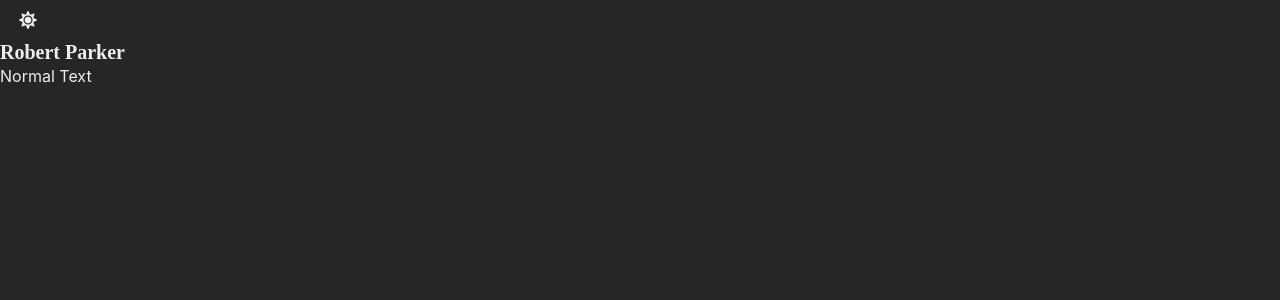
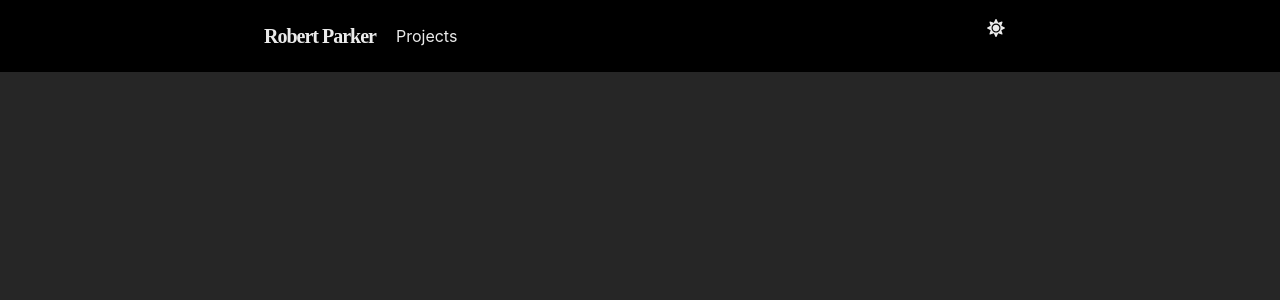
Before and after one commit to parkerro-dev/parkerro-dev.github.io, a React (Create React App) app: page / in a window 1280 px wide. Shown: the top 300 px of the page. Built offline with nearby package versions, Linux system fonts and the light colour scheme.

Commit message:
Added Nav Bar

```diff
--- a/package.json
+++ b/package.json
@@ -13,6 +13,7 @@
     "react": "^18.2.0",
     "react-dom": "^18.2.0",
     "react-icons": "^3.11.0",
+    "react-router-dom": "^6.3.0",
     "react-scripts": "5.0.1",
     "web-vitals": "^0.2.4"
   },
--- /dev/null
+++ b/src/components/NavBar.js
@@ -0,0 +1,65 @@
+import React from 'react'
+import {Box,
+    Container,
+    Heading,
+    Text,
+    Flex,
+    Stack,
+    useColorModeValue} from '@chakra-ui/react';
+import { NavLink } from 'react-router-dom';
+import { ColorModeSwitcher } from '../components/ColorModeSwitcher';
+
+function linkComponent(){
+    const active = 1
+}
+
+function NavBar() {
+  return (
+    <Box
+    as='nav'
+    position='fixed'
+    width='100%'
+    bg={useColorModeValue('white','black')}
+    zIndex={2}
+    sx={{backdropFilter: 'blur(5px)'}}>
+        <Container
+        maxW="container.md"
+        display="flex"
+        p={2}
+        wrap="wrap"
+        align="center"
+        justify="space-between">
+            <Flex align="center" mr={5}>
+            <Heading size="md" letterSpacing={'tighter'}>Robert Parker</Heading>
+            </Flex>
+
+            <Stack
+            direction={{base: 'column', md: 'row'}}
+            display={{base: 'none', md: 'flex'}}
+            width={{base: 'full', md: 'auto'}}
+            alignItems='center'
+            flexGrow={1}
+            mt ={{base: 4, md: 0}}>
+
+                <NavLink
+                style={({ isActive }) => {
+                    return {
+                      display: "block",
+                      margin: "1rem 0",
+                      color: isActive ? "red" : "",
+                    };}}
+                to={'/projects'}>
+                    Projects
+                </NavLink>
+
+            </Stack>
+
+            <Box flex={1} align='right'>
+                <ColorModeSwitcher justifySelf="flex-end" />
+            </Box>
+        </Container>
+    </Box>
+  )
+}
+
+export default NavBar
--- a/src/index.js
+++ b/src/index.js
@@ -2,17 +2,28 @@ import { ColorModeScript } from '@chakra-ui/react';
 import React, { StrictMode } from 'react';
 import * as ReactDOM from 'react-dom/client';
 import App from './pages/App';
+import College from './pages/College';
+import Projects from './pages/Projects';
 import reportWebVitals from './reportWebVitals';
 import * as serviceWorker from './serviceWorker';
+import { BrowserRouter, Routes, Route } from 'react-router-dom';
 
 const container = document.getElementById('root');
 const root = ReactDOM.createRoot(container);
 
 root.render(
-  <StrictMode>
-    <ColorModeScript />
-    <App />
-  </StrictMode>
+  <BrowserRouter>
+    <StrictMode>
+      <ColorModeScript />
+      <Routes>
+        <Route path='/' element={<App />} />
+        <Route path='projects' element={<Projects />} />
+        <Route path='college' element={<College />} />
+      </Routes>
+
+    </StrictMode>
+  </BrowserRouter>
+
 );
 
 // If you want your app to work offline and load faster, you can change
--- a/src/pages/App.js
+++ b/src/pages/App.js
@@ -1,20 +1,18 @@
 import React from 'react';
 import {
   ChakraProvider,
-  Heading,
-  Text
+
 } from '@chakra-ui/react';
-import { ColorModeSwitcher } from '../components/ColorModeSwitcher';
-import Fonts from '../components/Fonts'
-import {myTheme} from '../styles/myTheme'
+import Fonts from '../components/Fonts';
+import {myTheme} from '../styles/myTheme';
+import NavBar from '../components/NavBar';
 
 function App() {
   return (
     <ChakraProvider theme={myTheme}>
       <Fonts/>
-          <ColorModeSwitcher justifySelf="flex-end" />
-          <Heading size="md">Robert Parker</Heading>
-          <Text>Normal Text</Text>
+      <NavBar/>
+
     </ChakraProvider>
   );
 }
--- /dev/null
+++ b/src/pages/College.js
@@ -0,0 +1,9 @@
+import React from 'react'
+
+function College() {
+  return (
+    <div>College</div>
+  )
+}
+
+export default College
--- /dev/null
+++ b/src/pages/Projects.js
@@ -0,0 +1,9 @@
+import React from 'react'
+
+function Projects() {
+  return (
+    <div>Projects</div>
+  )
+}
+
+export default Projects
```
Also changed, not shown: 2 other files (tests, documents, lock files or other folders).
